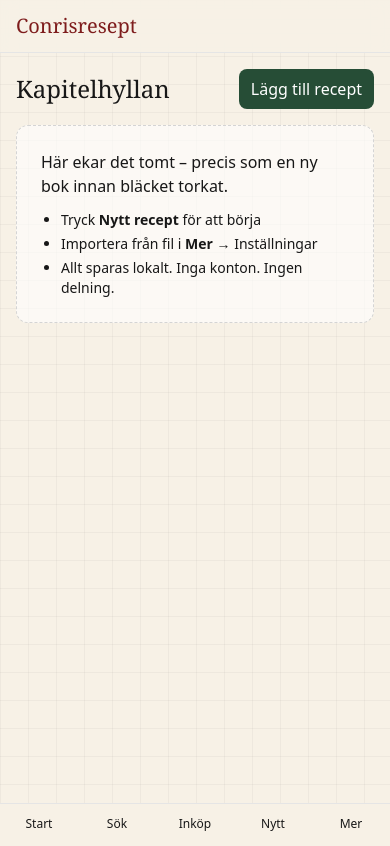
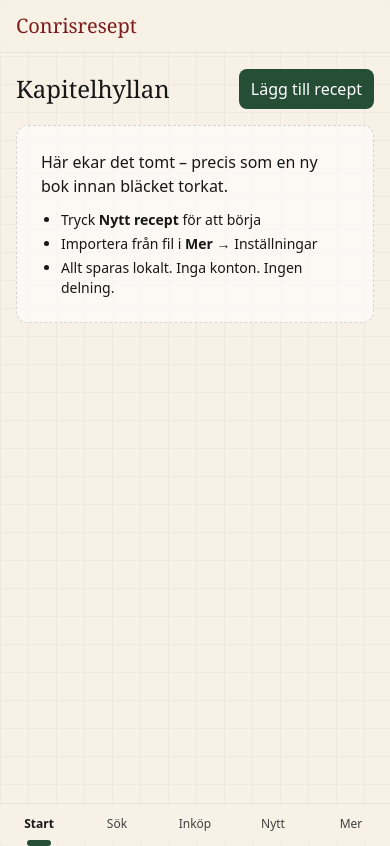
Before and after one commit to RobynT98/Conrisresept, a React (Vite) app: page / in a window 390 px wide. Built offline with nearby package versions, Linux system fonts and the light colour scheme.

Commit message:
Update TabBar.tsx

```diff
--- a/src/components/TabBar.tsx
+++ b/src/components/TabBar.tsx
@@ -1,14 +1,48 @@
 import { NavLink } from "react-router-dom";
+
+const base =
+  "p-3 text-center relative select-none transition-colors";
+const active =
+  "font-semibold text-neutral-900 after:absolute after:left-1/2 after:-translate-x-1/2 after:-bottom-0.5 after:h-1.5 after:w-6 after:rounded-full after:bg-forest";
+const inactive = "text-neutral-700";
 
 export default function TabBar() {
   return (
-    <nav className="sm:hidden sticky bottom-0 w-full bg-paper border-t border-neutral-200">
+    <nav
+      className="sm:hidden sticky bottom-0 w-full bg-paper/95 border-t border-neutral-200 backdrop-blur"
+      aria-label="Nedre navigering"
+    >
       <div className="max-w-screen-md mx-auto grid grid-cols-5 text-xs">
-        <NavLink to="/" className="p-3 text-center">Start</NavLink>
-        <NavLink to="/search" className="p-3 text-center">Sök</NavLink>
-        <NavLink to="/shopping" className="p-3 text-center">Inköp</NavLink>
-        <NavLink to="/recipe/new" className="p-3 text-center">Nytt</NavLink>
-        <NavLink to="/settings" className="p-3 text-center">Mer</NavLink>
+        <NavLink
+          to="/"
+          className={({ isActive }) => `${base} ${isActive ? active : inactive}`}
+        >
+          Start
+        </NavLink>
+        <NavLink
+          to="/search"
+          className={({ isActive }) => `${base} ${isActive ? active : inactive}`}
+        >
+          Sök
+        </NavLink>
+        <NavLink
+          to="/shopping"
+          className={({ isActive }) => `${base} ${isActive ? active : inactive}`}
+        >
+          Inköp
+        </NavLink>
+        <NavLink
+          to="/recipe/new"
+          className={({ isActive }) => `${base} ${isActive ? active : inactive}`}
+        >
+          Nytt
+        </NavLink>
+        <NavLink
+          to="/settings"
+          className={({ isActive }) => `${base} ${isActive ? active : inactive}`}
+        >
+          Mer
+        </NavLink>
       </div>
     </nav>
   );
```
